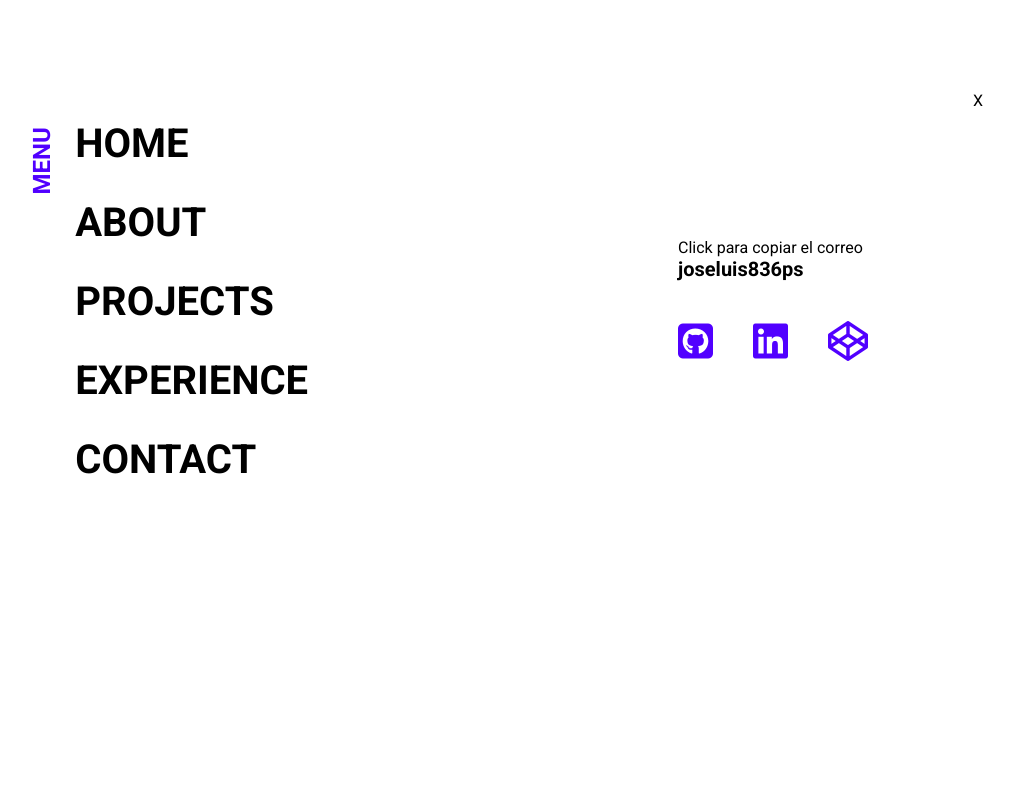
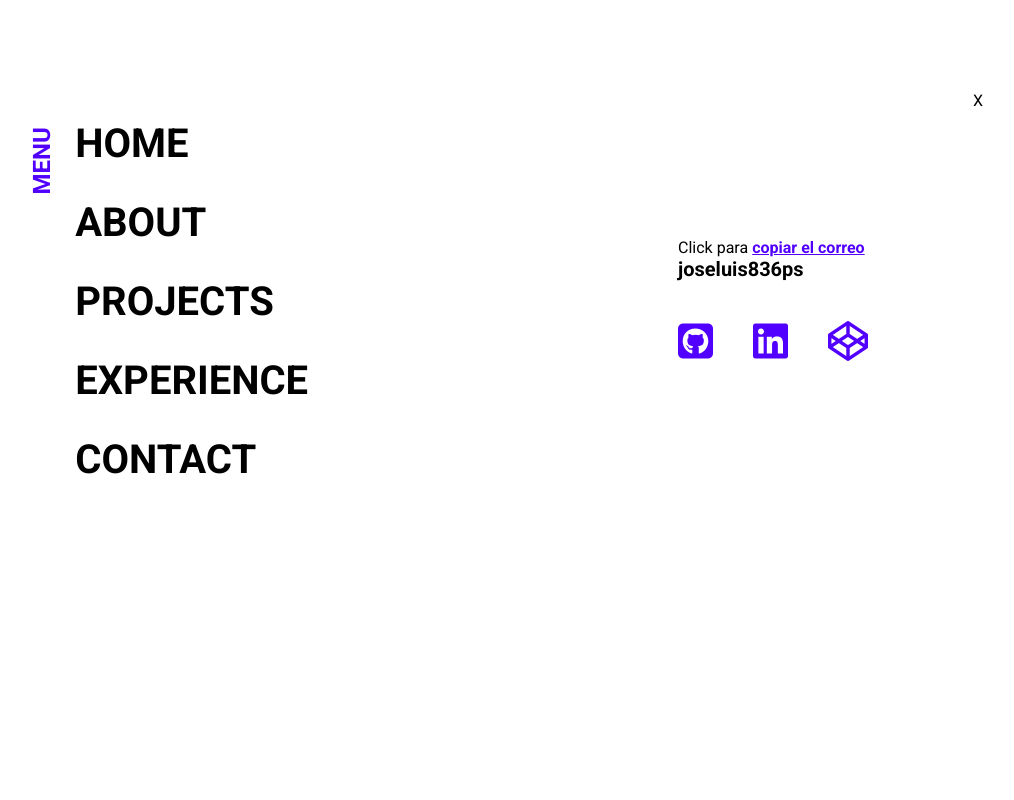
Before and after one commit to joseluis1061/portafolio-2024, an Angular app: page / in a window 1280 px wide. Both pictures are taken after a click on the element 1134 px from the left and 31 px from the top of the page. Shown: the top 800 px of the page, without its empty margins (202-1216 px from the left). Built offline with nearby package versions, Linux system fonts and the light colour scheme.

Commit message:
Funcionalidad para copiar el correo
Signed-off-by: José Luis Zúñiga <jose@tangibledesign.co>

```diff
--- a/src/app/shared/components/menu/menu.component.html
+++ b/src/app/shared/components/menu/menu.component.html
@@ -28,8 +28,10 @@
       </div>
 
       <div class="menu__information">
-        <p (click)="copyToClipboard('joseluis836ps@gmail.com')">Click para copiar el correo</p>
+        <p *ngIf="!copyMail" (click)="copyToClipboard('joseluis836ps@gmail.com')">Click para <span class="color__blue">copiar el correo</span></p>
+        <p *ngIf="copyMail" [ngClass]="copyMail? 'color__blue': '' ">Correo copiado</p>
         <p class="menu__p menu__p--email" (click)="copyToClipboard('joseluis836ps@gmail.com')">joseluis836ps</p>
+
         <div class="menu__social">
           <a href="https://github.com/joseluis1061" target="_blank"><i class="fa-brands fa-square-github" type="button"></i></a>
           <a href="https://www.linkedin.com/in/joseluis-zuniga" target="_blank"><i class="fa-brands fa-linkedin" type="button"></i></a>
--- a/src/app/shared/components/menu/menu.component.scss
+++ b/src/app/shared/components/menu/menu.component.scss
@@ -102,6 +102,11 @@
     margin-top: 1em;
     a{
       color: var(--blue-light);
+      transition: all 0.4s ease-in-out;
+    }
+    a:hover{
+      text-decoration: underline;
+      transform: scale(1.2);
     }
   }
 
@@ -113,4 +118,9 @@
       justify-content: space-around;
     }
   }
+  .color__blue{
+    color: var(--blue-light);
+    text-decoration: underline;
+    font-weight: 700;
+  }
 }
--- a/src/app/shared/components/menu/menu.component.ts
+++ b/src/app/shared/components/menu/menu.component.ts
@@ -16,7 +16,13 @@ export class MenuComponent {
     @Inject(DOCUMENT) private document: Document
   ) {}
 
+  toogleCopyMail(){
+    this.copyMail = !this.copyMail;
+    setTimeout(() => {
+      this.copyMail = !this.copyMail;
+    }, 2000);
 
+  }
 
   toogleMenu(){
     this.active = !this.active;
@@ -32,17 +38,13 @@ export class MenuComponent {
     this.toogleMenu();
   }
 
-  copyToClipboard(value: string): void {
-    const selBox = document.createElement('textarea');
-    selBox.style.position = 'fixed';
-    selBox.style.left = '0';
-    selBox.style.top = '0';
-    selBox.style.opacity = '0';
-    selBox.value = value;
-    document.body.appendChild(selBox);
-    selBox.focus();
-    selBox.select();
-    document.execCommand('copy');
-    document.body.removeChild(selBox);
+  async copyToClipboard(value: string): Promise<void> {
+    try {
+      await navigator.clipboard.writeText(value);
+      this.toogleCopyMail()
+      console.log('Texto copiado con éxito!');
+    } catch (err) {
+      console.error('Error al copiar el texto: ', err);
+    }
   }
 }
```
